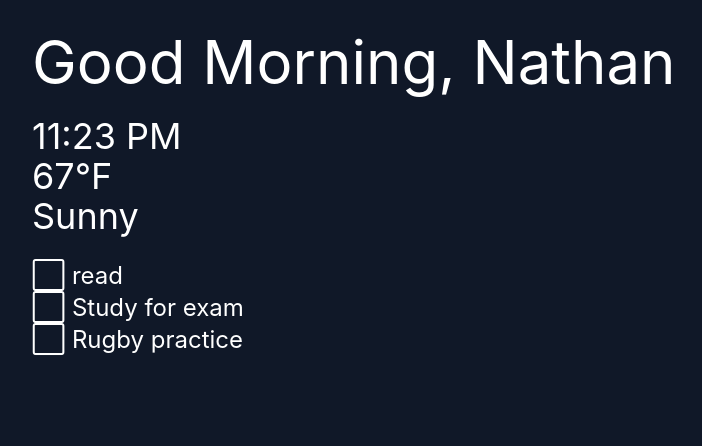
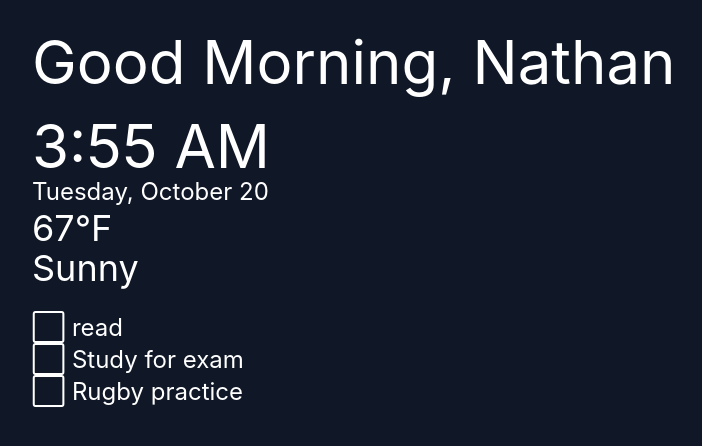
Before and after one commit to nathangawronski07/pi-dashboard, a React app in the folder frontend/: page / in a window 1280 px wide. Shown: the top 446 px of the page, without its empty margins (0-702 px from the left). Built offline with nearby package versions, Linux system fonts and the light colour scheme; the HTML template or start-up script is replaced by a standard one.

Commit message:
Extract weatherCard component

```diff
--- a/frontend/src/App.jsx
+++ b/frontend/src/App.jsx
@@ -1,5 +1,7 @@
 import './App.css'
 import { useEffect, useState } from "react"
+import Clock from "./components/Clock";
+import WeatherCard from "./components/WeatherCard";
 
 const mockWeather = { temp: 67, condition: "Sunny", fetched_at: "2026-10-19T14:00:00Z" };
 const mockTodos = [
@@ -7,7 +9,6 @@ const mockTodos = [
   { id: 2, title: "Study for exam", done: false },
   { id: 3, title: "Rugby practice", done: false },
 ];
-const mockTime = {hours: 11, minutes: 23, status: "PM"};
 
 export default function App() {
   const [todos, setTodos] = useState(mockTodos);
@@ -23,11 +24,9 @@ export default function App() {
   return (
     <div className="min-h-screen bg-gray-900 text-white p-8">
       <h1 className="text-6xl mb-6">Good Morning, Nathan</h1>
-      <div className="mb-6"></div>
-        <p className="text-4xl">{mockTime.hours}:{mockTime.minutes} {mockTime.status}</p>
       <div className="mb-6">
-        <p className="text-4xl">{mockWeather.temp}°F</p>
-        <p className="text-4xl">{mockWeather.condition}</p>
+        <p className='text-4xl'><Clock /></p>
+        <p className='text-4xl'><WeatherCard weather={mockWeather} /></p>
       </div>
 
       <ul className="text-2xl">
--- /dev/null
+++ b/frontend/src/components/WeatherCard.jsx
@@ -0,0 +1,10 @@
+
+
+export default function WeatherCard({ weather }) {
+  return (
+    <div>
+        <p className="text-4xl">{weather.temp}°F</p>
+        <p className="text-4xl">{weather.condition}</p>
+    </div>
+  );
+}
```
